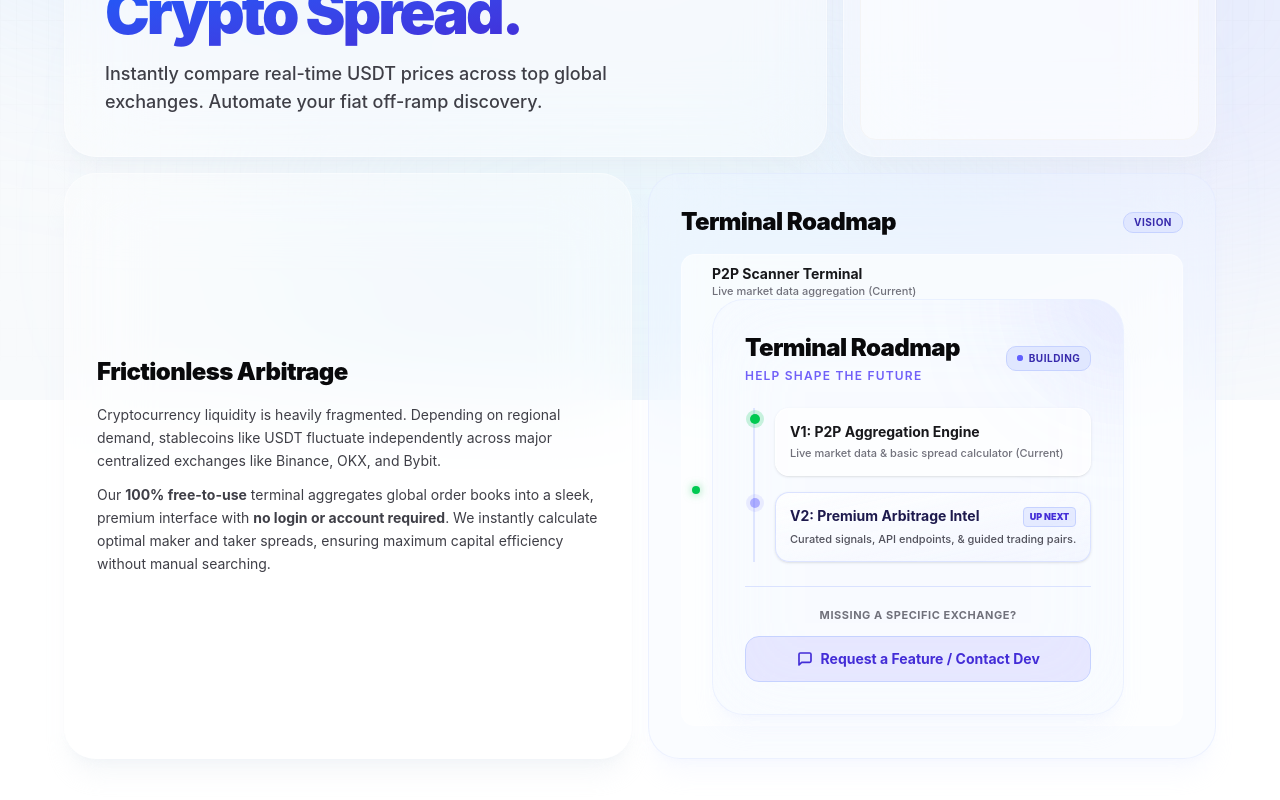
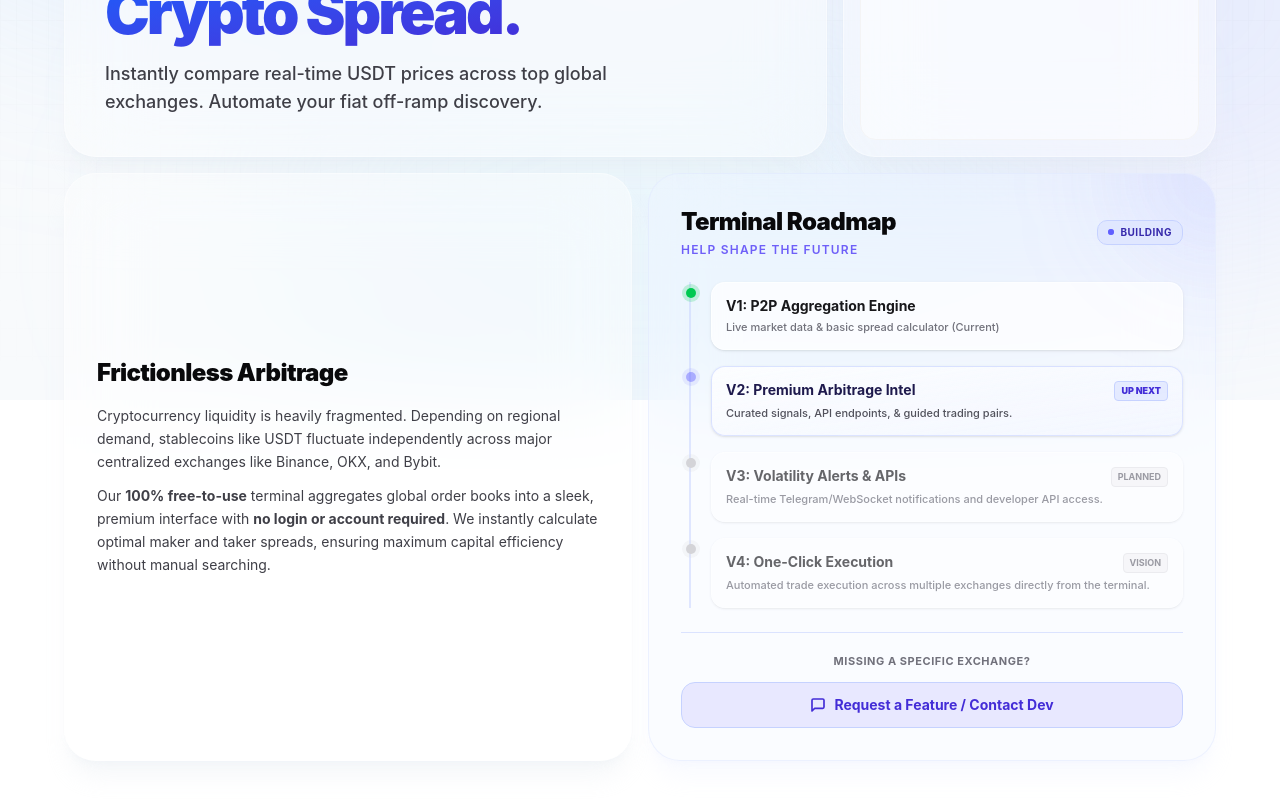
Before and after one commit to 0014niti/P2P-Companion, a SvelteKit app: page / in a window 1280 px wide. Shown: the part 400-1200 px from the top of the page. Built offline with nearby package versions, Linux system fonts and the light colour scheme.

Commit message:
Update +page.svelte

```diff
--- a/src/routes/+page.svelte
+++ b/src/routes/+page.svelte
@@ -88,19 +88,7 @@
 			</div>
 		</article>
 
-		<div class="md:col-span-6 rounded-[32px] border border-indigo-100/50 bg-indigo-50/30 backdrop-blur-2xl p-8 shadow-xl shadow-indigo-100/20 flex flex-col">
-			<div class="flex items-center justify-between mb-4">
-				<h2 class="text-2xl font-black tracking-tight text-zinc-950">Terminal Roadmap</h2>
-				<span class="rounded-lg bg-indigo-100 border border-indigo-200 text-indigo-800 px-2.5 py-0.5 text-[10px] font-bold uppercase tracking-wider">Vision</span>
-			</div>
-
-			<ul class="space-y-2 flex-grow">
-				<li class="group flex items-center gap-3 p-2.5 rounded-xl bg-white/60 border border-white/40 hover:bg-white transition-colors cursor-default">
-					<div class="h-2 w-2 rounded-full bg-green-500 shadow-[0_0_8px_rgba(34,197,94,0.6)]"></div>
-					<div>
-						<h3 class="text-sm font-bold text-zinc-900 leading-tight">P2P Scanner Terminal</h3>
-						<p class="text-[11px] text-zinc-500 font-medium">Live market data aggregation (Current)</p>
-				<div class="md:col-span-6 rounded-[32px] border border-indigo-100/50 bg-indigo-50/30 backdrop-blur-2xl p-8 shadow-xl shadow-indigo-100/20 flex flex-col relative overflow-hidden group">
+		<div class="md:col-span-6 rounded-[32px] border border-indigo-100/50 bg-indigo-50/30 backdrop-blur-2xl p-8 shadow-xl shadow-indigo-100/20 flex flex-col relative overflow-hidden group">
 			<div class="absolute -top-20 -right-20 w-40 h-40 bg-indigo-400/20 rounded-full blur-3xl transition-transform group-hover:scale-150 duration-700"></div>
 
 			<div class="flex items-center justify-between mb-6 relative z-10">
@@ -131,7 +119,29 @@
 							<h3 class="text-sm font-bold text-indigo-950 leading-tight">V2: Premium Arbitrage Intel</h3>
 							<span class="text-[9px] font-black text-indigo-700 uppercase bg-indigo-100/80 border border-indigo-200 px-1.5 py-0.5 rounded">Up Next</span>
 						</div>
-						<p class="text-[11px] text-zinc-600 font-medium">Curated signals, API endpoints, & guided trading pairs.</p>
+						<p class="text-[11px] text-zinc-600 font-medium mt-1">Curated signals, API endpoints, & guided trading pairs.</p>
+					</div>
+				</li>
+
+				<li class="relative group cursor-default">
+					<div class="absolute -left-[25px] top-1.5 h-2.5 w-2.5 rounded-full bg-zinc-300 ring-4 ring-zinc-300/20"></div>
+					<div class="p-3.5 rounded-xl border border-white/50 bg-white/40 shadow-sm transition-all duration-300 opacity-70 group-hover:opacity-100 group-hover:bg-white/60">
+						<div class="flex justify-between items-start mb-1">
+							<h3 class="text-sm font-bold text-zinc-800 leading-tight">V3: Volatility Alerts & APIs</h3>
+							<span class="text-[9px] font-bold text-zinc-500 uppercase bg-zinc-100 border border-zinc-200 px-1.5 py-0.5 rounded">Planned</span>
+						</div>
+						<p class="text-[11px] text-zinc-500 font-medium mt-1">Real-time Telegram/WebSocket notifications and developer API access.</p>
+					</div>
+				</li>
+
+				<li class="relative group cursor-default">
+					<div class="absolute -left-[25px] top-1.5 h-2.5 w-2.5 rounded-full bg-zinc-300 ring-4 ring-zinc-300/20"></div>
+					<div class="p-3.5 rounded-xl border border-white/50 bg-white/40 shadow-sm transition-all duration-300 opacity-70 group-hover:opacity-100 group-hover:bg-white/60">
+						<div class="flex justify-between items-start mb-1">
+							<h3 class="text-sm font-bold text-zinc-800 leading-tight">V4: One-Click Execution</h3>
+							<span class="text-[9px] font-bold text-zinc-500 uppercase bg-zinc-100 border border-zinc-200 px-1.5 py-0.5 rounded">Vision</span>
+						</div>
+						<p class="text-[11px] text-zinc-500 font-medium mt-1">Automated trade execution across multiple exchanges directly from the terminal.</p>
 					</div>
 				</li>
 
@@ -145,6 +155,8 @@
 				</a>
 			</div>
 		</div>
+
+	</div>
 </main>
 
 <style>
```
